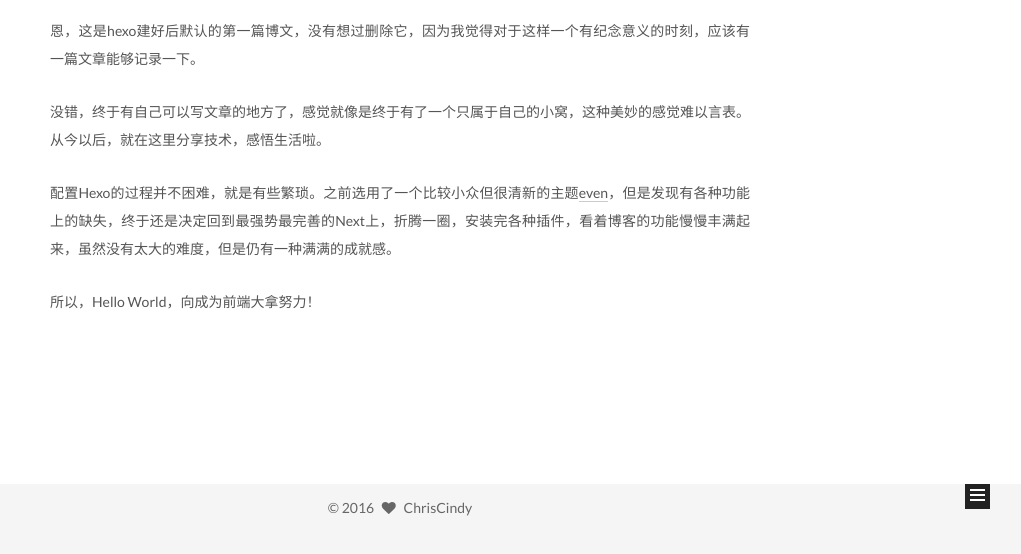
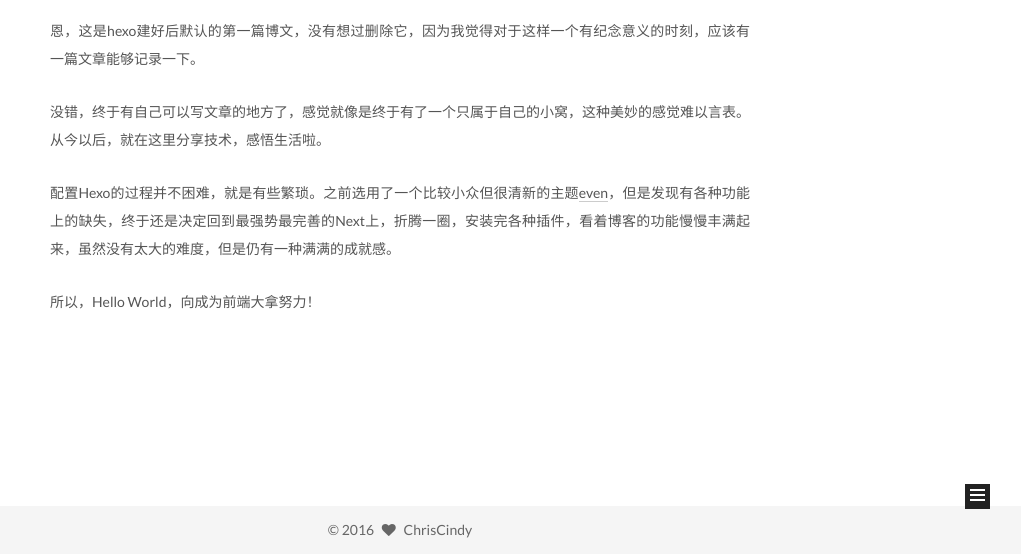
Before and after one commit to ChrisCindy/ChrisCindy.github.io, a plain HTML site: page index.html in a window 1280 px wide. Shown: the part 246-800 px from the top of the page, without its empty margins (240-1261 px from the left). Drawn offline with Linux system fonts and the light colour scheme; a script that the page names is missing.

Commit message:
Site updated: 2016-07-08 14:42:07

```diff
--- a/css/main.css
+++ b/css/main.css
@@ -463,7 +463,7 @@ body {
   }
 }
 .main {
-  padding-bottom: 150px;
+  padding-bottom: 128px;
 }
 .main-inner {
   margin: 0 auto;
@@ -479,7 +479,7 @@ body {
   left: 0;
   bottom: 0;
   width: 100%;
-  min-height: 50px;
+  min-height: 28px;
 }
 .footer-inner {
   box-sizing: border-box;
@@ -1663,7 +1663,7 @@ pre .javascript .function {
   width: 4px;
   height: 4px;
   border-radius: 50%;
-  background: #93a8f4;
+  background: #17cbdf;
 }
 .links-of-blogroll {
   font-size: 13px;
```
